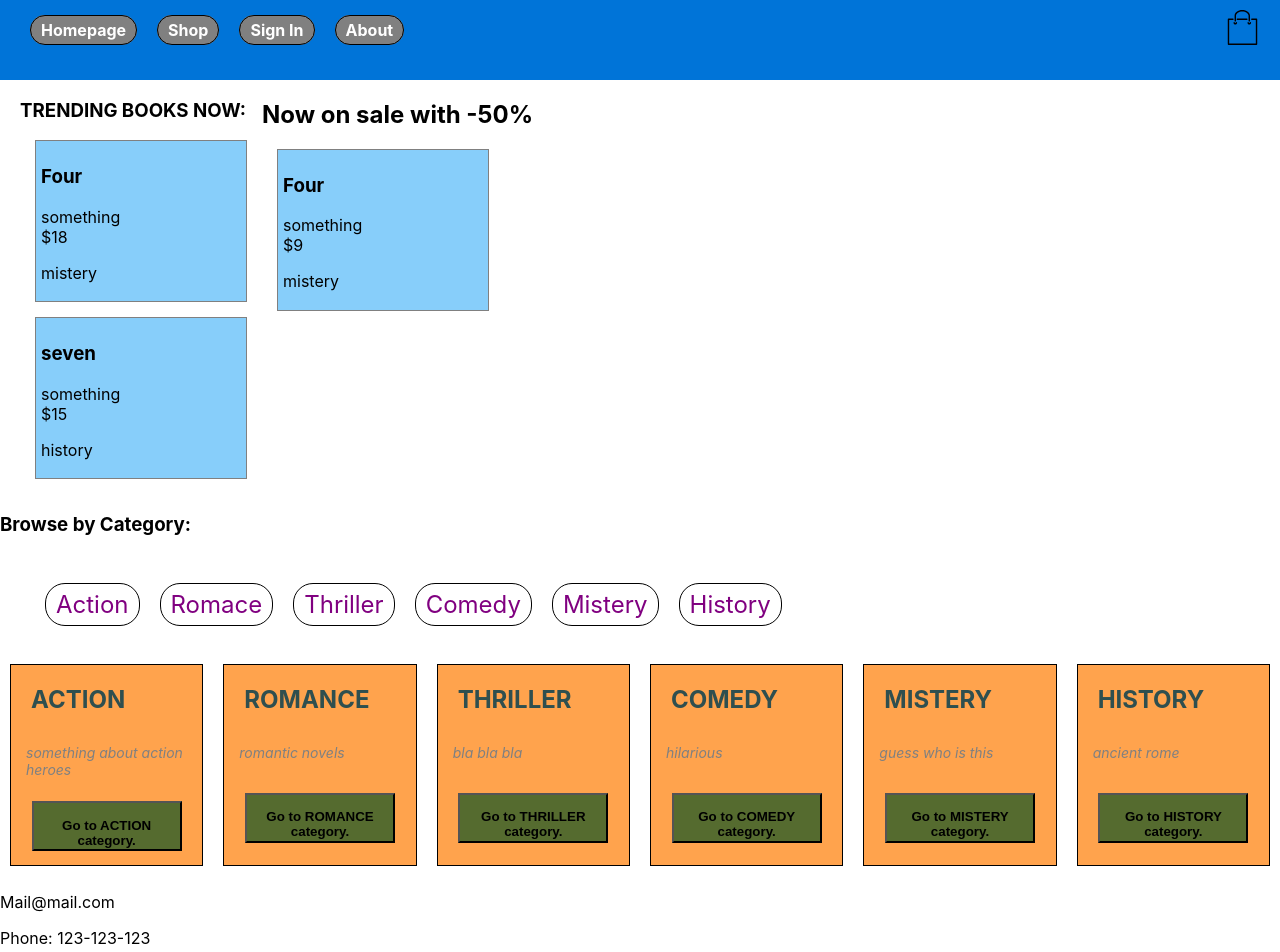
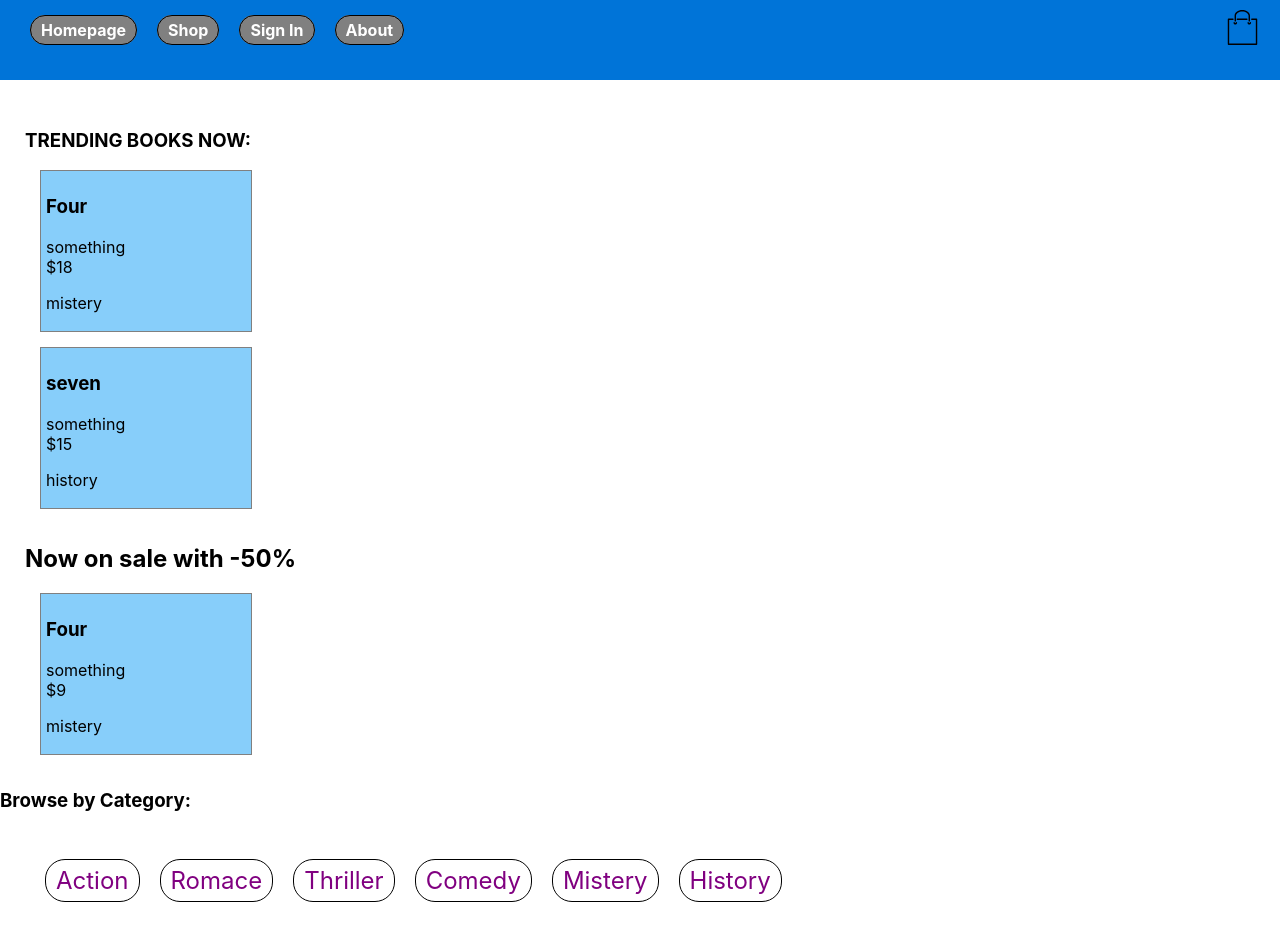
Before and after one commit to philip993/book-store, a React (Create React App) app: page / in a window 1280 px wide. Shown: the top 952 px of the page. Built offline with nearby package versions, Linux system fonts and the light colour scheme.

Commit message:
72. changes

```diff
--- a/src/assets/BOOKS_DATA.js
+++ b/src/assets/BOOKS_DATA.js
@@ -72,10 +72,10 @@ const BOOKS_DATA = [
     onSale: false
   },
   {
-    id: 17,
+    id: 18,
     title: "eight",
     info: "something",
-    price: 16,
+    price: 17,
     category: "mistery",
     isTrending: false,
     onSale: false
--- a/src/components/category/category.scss
+++ b/src/components/category/category.scss
@@ -1,11 +1,14 @@
 .category-table {
+    width: 60%;
     display: flex;
-    justify-content: space-between;
-
+    flex-wrap: wrap;
+    margin: auto;
+    padding: 25px;
 
     .c-t-items {
-
-        width: 50%;
+        display: flex;
+        flex: 1 1 200px;
         padding: 20px;
+        margin: auto;
     }
 }
--- a/src/pages/homepage/homepage.scss
+++ b/src/pages/homepage/homepage.scss
@@ -3,7 +3,8 @@
 
     .home-items {
         display: flex;
-        flex-direction: row;
-        margin: 0 20px;
+        flex-direction: column;
+        margin: 0 25px;
+        padding-top: 30px;
     }
 }
```
